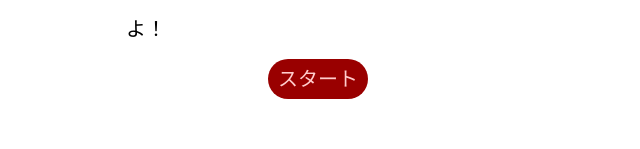
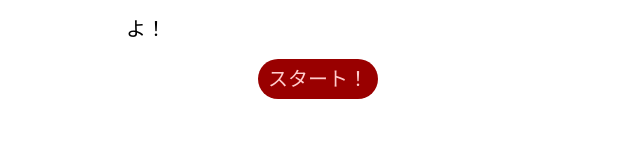
Before and after one commit to adechii/okuchinonakade, a plain HTML site: page index.html in a window 1280 px wide. Shown: the part 471-620 px from the top of the page, without its empty margins (322-962 px from the left). Drawn offline with Linux system fonts and the light colour scheme.

Commit message:
Add files via upload

```diff
--- a/index.html
+++ b/index.html
@@ -177,7 +177,7 @@
             <div id="voice">
                 おふとんメスドラさん の おくちのなかで、
                 おもらしケモショタくん が がんばるよ！
-                <input id="start" type="button" value="スタート">
+                <input id="start" type="button" value="スタート！">
             </div>
             <div id="shiterukoto"></div>
             <div id="yameruniha"></div>
```
